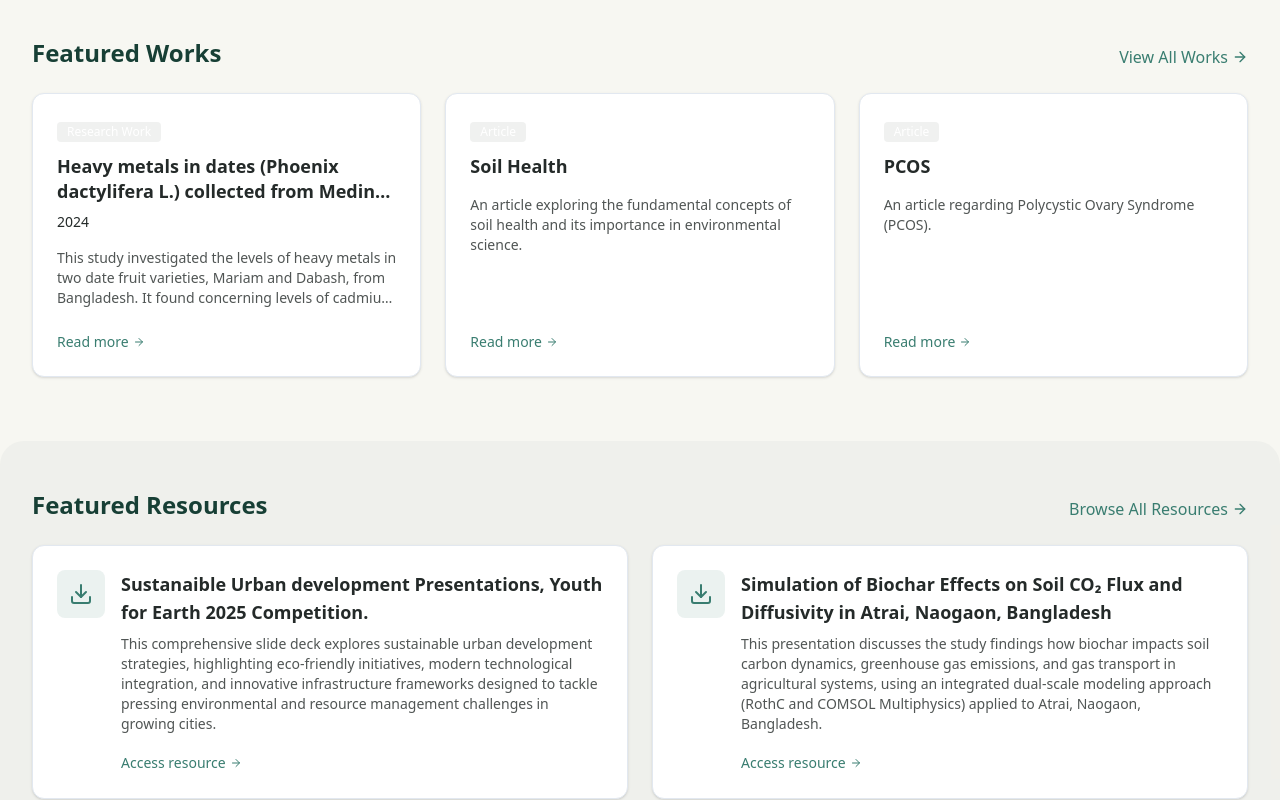
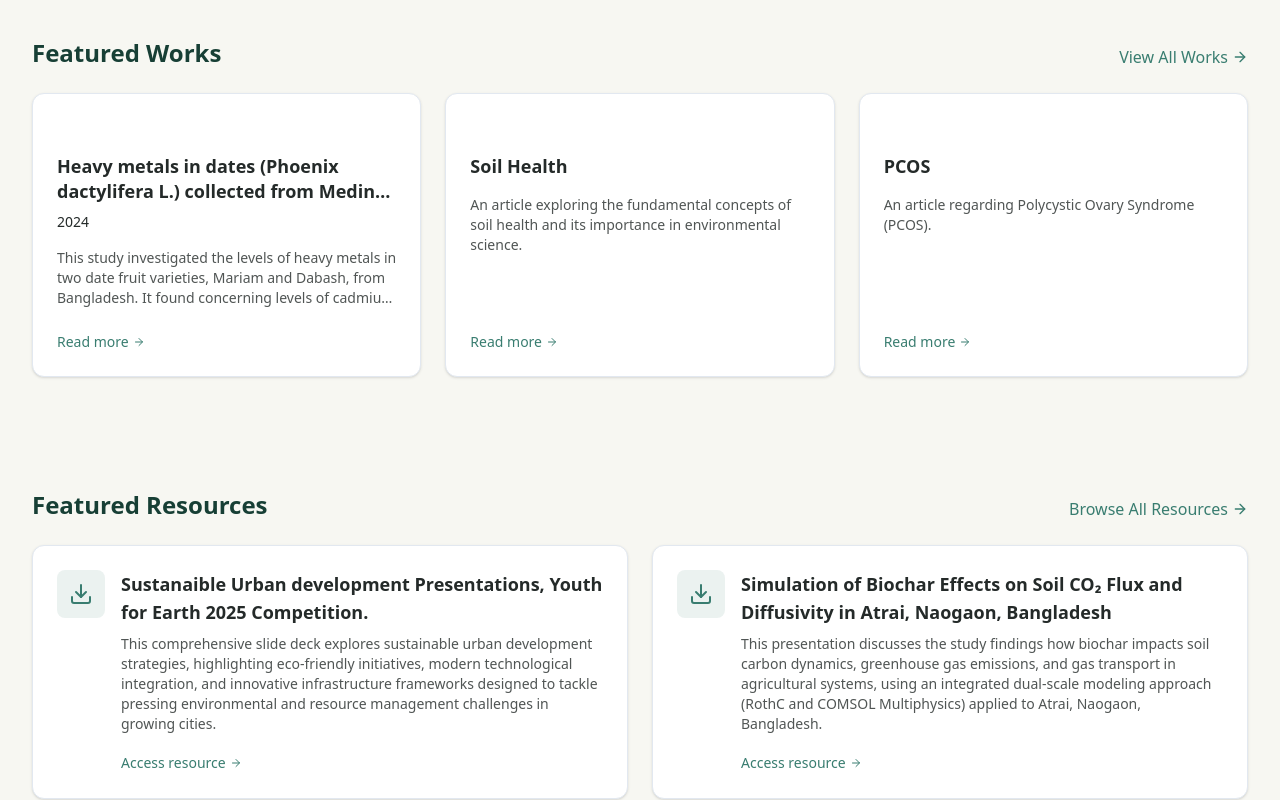
Before and after one commit to JIFahad2001/JIFahad, a Next.js app: page / in a window 1280 px wide. Shown: the part 1000-1800 px from the top of the page. Built offline with nearby package versions, Linux system fonts and the light colour scheme.

Commit message:
Update background color classes in page.tsx

```diff
--- a/app/page.tsx
+++ b/app/page.tsx
@@ -88,7 +88,7 @@ export default function Home() {
           {featuredWorks.map((work) => (
             <div key={work.id} className="bg-card rounded-xl p-6 border border-border shadow-sm flex flex-col h-full hover:shadow-md transition-shadow">
               <div className="mb-4">
-                <span className="inline-block px-2.5 py-0.5 rounded text-xs font-medium bg-muted/10 text-primary-foreground mb-3">
+                <span className="inline-block px-2.5 py-0.5 rounded text-xs font-medium bg-10 text-primary-foreground mb-3">
                   {work.category}
                 </span>
                 <h3 className="text-lg font-bold text-foreground leading-snug line-clamp-2" title={work.title}>
@@ -114,7 +114,7 @@ export default function Home() {
 
       {/* Section E: Featured resources */}
       {featuredResources.length > 0 && (
-        <section className="container mx-auto px-4 sm:px-6 lg:px-8 bg-muted/5 py-12 rounded-3xl">
+        <section className="container mx-auto px-4 sm:px-6 lg:px-8 bg-5 py-12 rounded-3xl">
           <div className="flex justify-between items-end mb-6">
             <h2 className="text-2xl font-bold text-primary">Featured Resources</h2>
             <Link href="/resources" className="text-secondary font-medium hover:underline hidden sm:inline-flex items-center">
```
